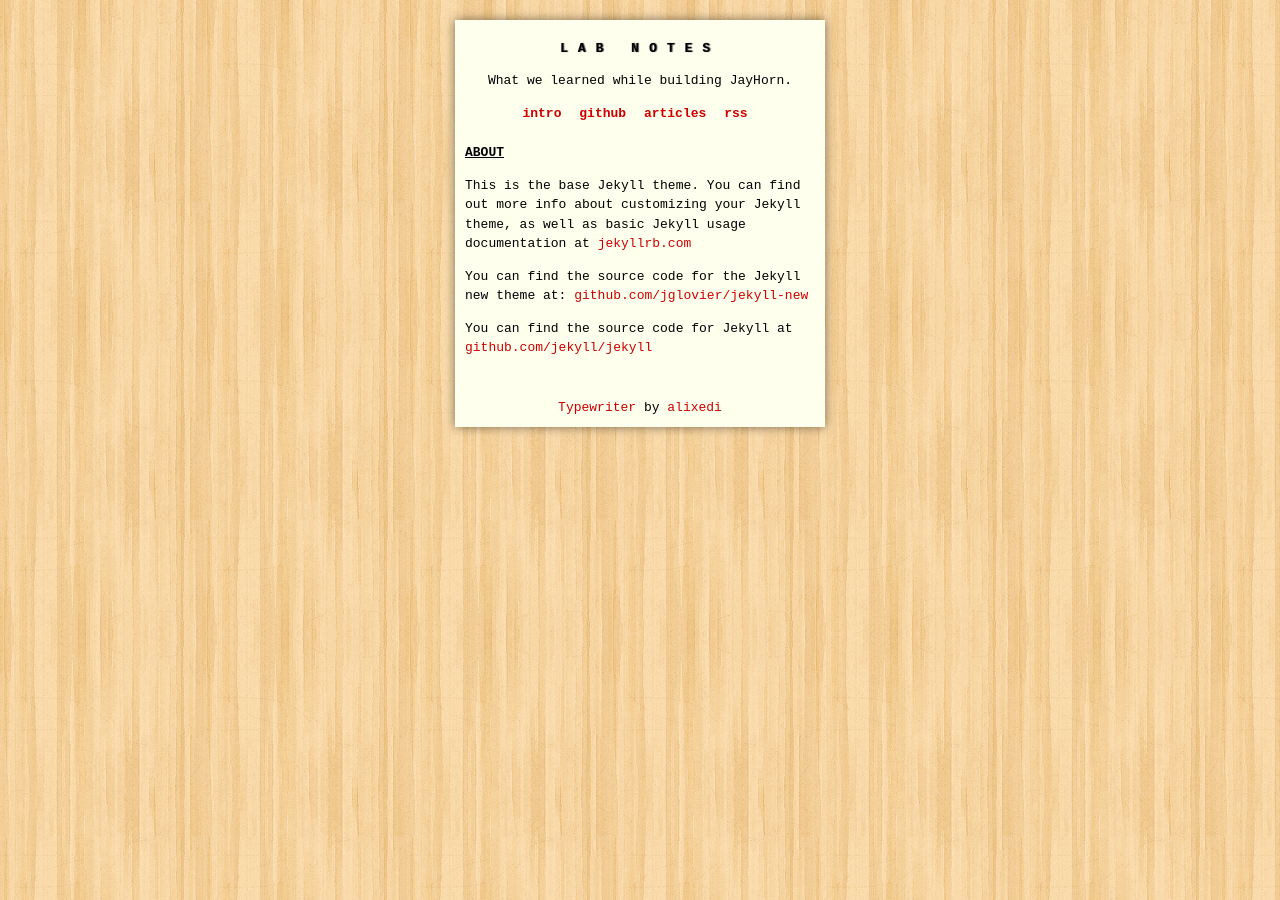
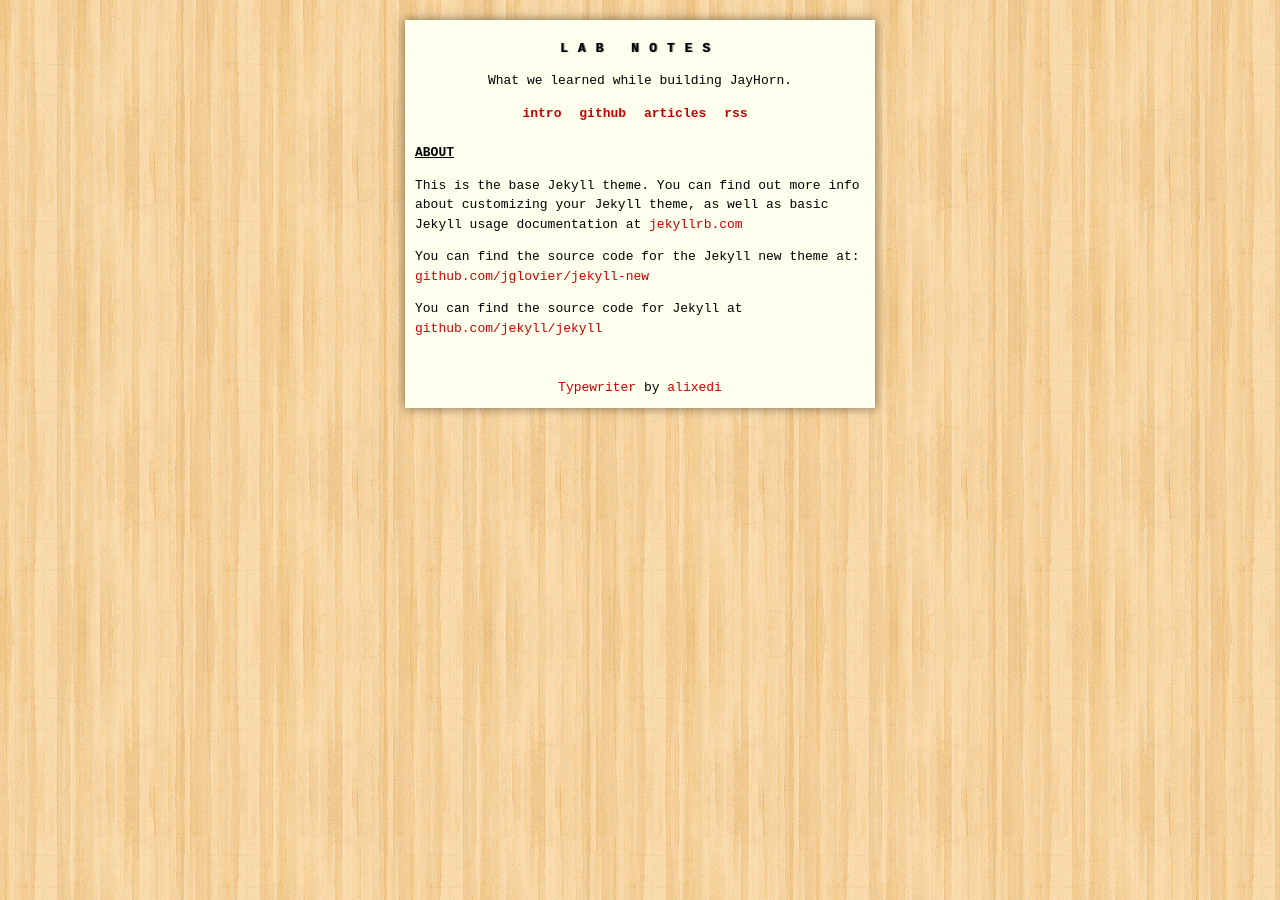
Before and after one commit to jayhorn/jayhorn, a Jekyll site: the page built from about.md, in a window 1280 px wide. Built offline with Jekyll 4.4.1, drawn with Linux system fonts in a browser that asks for light colours.

Commit message:
Update main.css

```diff
--- a/css/main.css
+++ b/css/main.css
@@ -10,6 +10,7 @@
   box-shadow: 0 0 10px rgba(0,0,0,0.5);
   margin: 50px auto 0;
   min-height: 300px;
+  min-width: 350px;
   max-width: 450px;
   padding: 200px;
   position: relative;
@@ -143,7 +144,6 @@
   .container {
     padding: 10px;
     margin: 10px auto 0;
-    width: 350px;
   }
   body {
    margin: 20px 0px;
```
